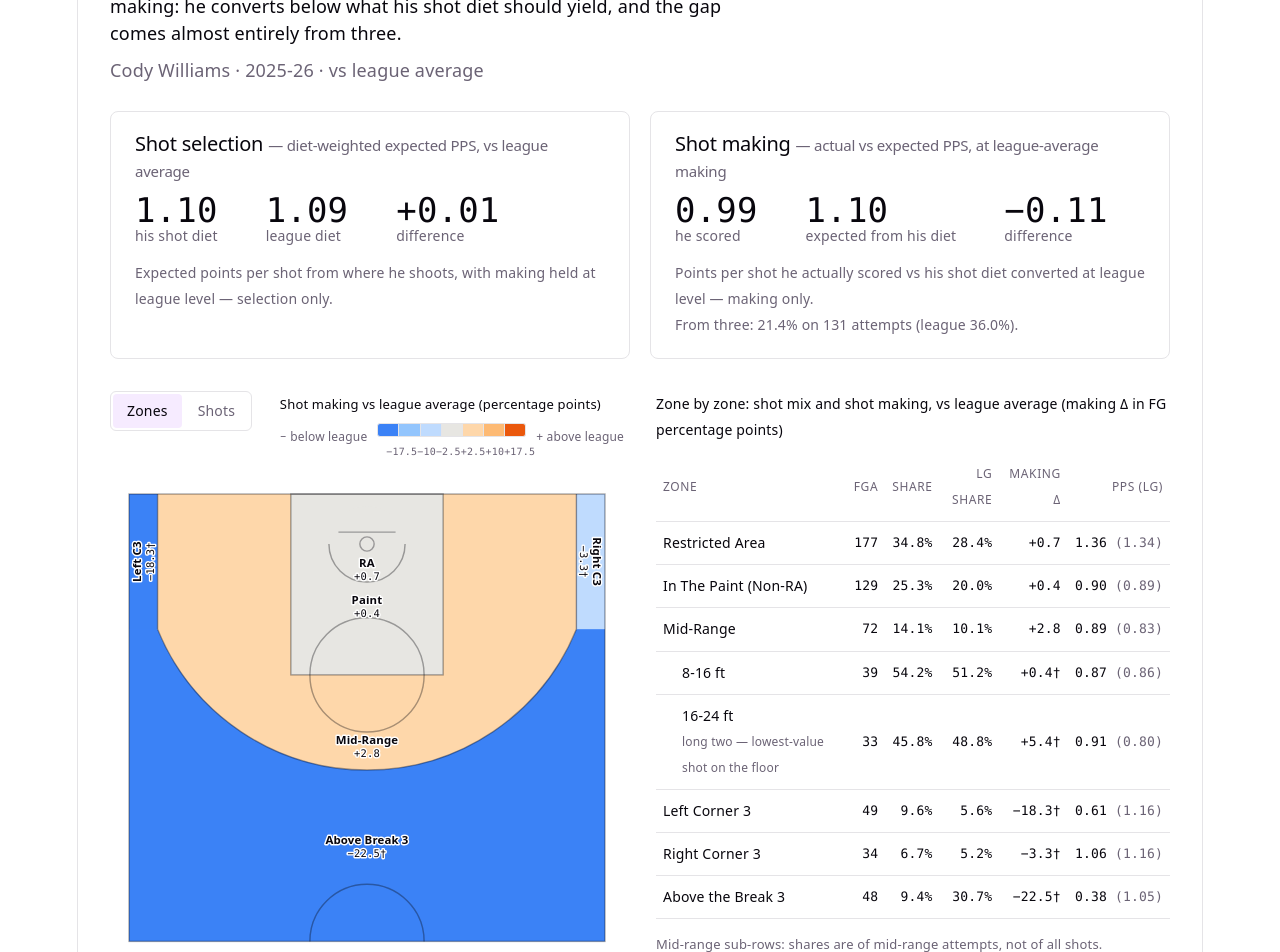
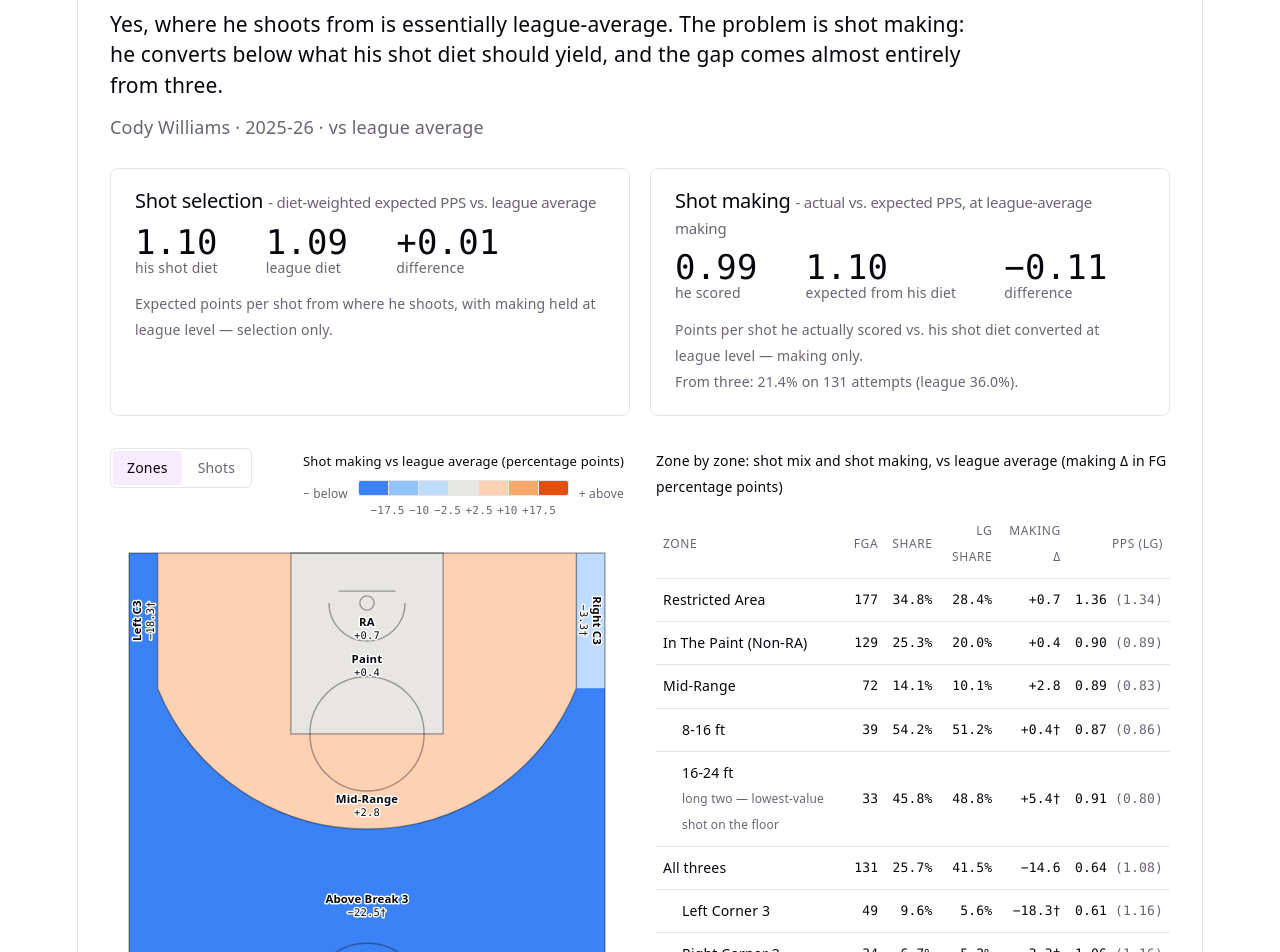
Before and after one commit to jayjorg308/nba-analytics, a React (Vite) app: page / in a window 1280 px wide. Shown: the part 100-1052 px from the top of the page. Built offline with nearby package versions, Linux system fonts and the light colour scheme.

Commit message:
slight changes to color palette and wording in claims

```diff
--- a/src/App.css
+++ b/src/App.css
@@ -9,15 +9,20 @@
    --text-h in both modes; per-arm luminance monotone; neutral gray).
    Advisory dataviz-validator note: the inner (palest) steps sit below the
    2:1 surface floor by design — they are large regions delineated by
-   court-line strokes and carrying direct labels, not discrete marks. */
+   court-line strokes and carrying direct labels, not discrete marks.
+   Hue note: in DARK mode the 4.5:1 label floor caps warm fills at relative
+   luminance ~0.16, where yellow/amber physically reads as brown — dark warm
+   hues must stay red-orange or redder; don't re-attempt amber there. */
 :root {
   --making-cold-3: #3b82f6;
   --making-cold-2: #93c5fd;
   --making-cold-1: #bfdbfe;
   --making-neutral: #e7e6e2;
-  --making-warm-1: #fed7aa;
-  --making-warm-2: #fdba74;
-  --making-warm-3: #ea580c;
+  /* "Ember-match" warm arm: the dark mode Ember hue translated to light, so
+     the scale reads as one character across themes. */
+  --making-warm-1: #ffd1b3;
+  --making-warm-2: #fca86a;
+  --making-warm-3: #e14f0b;
   --making-nodata: var(--bg);
 }
 
@@ -27,9 +32,11 @@
     --making-cold-2: #1e40af;
     --making-cold-1: #1e3a5f;
     --making-neutral: #272935;
-    --making-warm-1: #4d2d1a;
-    --making-warm-2: #8a3d10;
-    --making-warm-3: #c2410c;
+    /* "Ember" warm arm: red-orange with chroma held high where a darkened
+       orange goes brown; warm-1 luminance matched to cold-1 for arm balance. */
+    --making-warm-1: #6b2612;
+    --making-warm-2: #a53409;
+    --making-warm-3: #c73d05;
   }
 }
 
@@ -44,17 +51,22 @@
 }
 
 .hero-header h1 {
-  margin-bottom: 8px;
+  margin-bottom: 16px;
 }
 
-/* The verdict: the first thing the eye hits after the question. Prose, not
-   numbers — the headline blocks below carry the figures. */
+/* The verdict: the first thing the eye hits after the question, so it ranks
+   between body (18px) and h2 (24px). Prose, not numbers — the headline
+   blocks below carry the figures. */
 .hero-verdict {
-  font-size: 18px;
-  line-height: 1.5;
+  font-size: 21px;
+  line-height: 1.45;
   color: var(--text-h);
-  max-width: 62ch;
-  margin: 0 0 10px;
+  max-width: 72ch;
+  margin: 18px 0 14px;
+
+  @media (max-width: 1024px) {
+    font-size: 19px;
+  }
 }
 
 .hero-byline {
@@ -355,8 +367,11 @@
   gap: 10px;
 }
 
+/* The legend is the key to the default hero visual — the bar takes all the
+   row width the end-caps leave it, within a readable ceiling. */
 .zones-legend-steps {
-  flex: 0 1 280px;
+  flex: 1 1 220px;
+  max-width: 380px;
 }
 
 .zones-legend-swatches {
@@ -365,7 +380,7 @@
 
 .zones-legend-swatch {
   flex: 1;
-  height: 12px;
+  height: 14px;
   border: 1px solid var(--border);
   border-left-width: 0;
 }
@@ -383,7 +398,7 @@
   display: flex;
   justify-content: space-between;
   font-family: var(--mono);
-  font-size: 10px;
+  font-size: 11px;
   padding: 2px 6% 0; /* pull edge numbers under the swatch boundaries */
 }
 
@@ -463,7 +478,8 @@
   opacity: 0.45;
 }
 
-.band-row th {
+.band-row th,
+.zone-row-child th {
   padding-left: 26px;
   font-weight: 400;
   color: var(--text);
--- a/src/app/HeadlineBanner.tsx
+++ b/src/app/HeadlineBanner.tsx
@@ -1,5 +1,10 @@
 import type { ShotMetrics } from '../domain/aggregate'
-import { formatPercent1, formatPps2, formatSignedPps2, withSmallSampleMark } from '../format'
+import {
+    formatPercent1,
+    formatPps2,
+    formatSignedPps2,
+    withSmallSampleMark,
+} from '../format'
 
 /**
  * The paired headline blocks: the two-axis answer (v1 thesis) with equal
@@ -21,56 +26,85 @@
 }) {
     return (
         <div className="headline-pair">
-      <section className="headline-banner" aria-label="Shot selection headline">
+            <section
+                className="headline-banner"
+                aria-label="Shot selection headline"
+            >
                 <h2>
                     Shot selection{' '}
-          <span className="comparison-class">— diet-weighted expected PPS, vs league average</span>
+                    <span className="comparison-class">
+                        - diet-weighted expected PPS vs. league average
+                    </span>
                 </h2>
                 <div className="headline-numbers">
                     <div className="headline-stat">
-            <span className="stat-value">{formatPps2(selection.playerDietExpectedPps)}</span>
+                        <span className="stat-value">
+                            {formatPps2(selection.playerDietExpectedPps)}
+                        </span>
                         <span className="stat-label">his shot diet</span>
                     </div>
                     <div className="headline-stat">
-            <span className="stat-value">{formatPps2(selection.leagueDietExpectedPps)}</span>
+                        <span className="stat-value">
+                            {formatPps2(selection.leagueDietExpectedPps)}
+                        </span>
                         <span className="stat-label">league diet</span>
                     </div>
                     <div className="headline-stat">
-            <span className="stat-value">{formatSignedPps2(selection.selectionDelta)}</span>
+                        <span className="stat-value">
+                            {formatSignedPps2(selection.selectionDelta)}
+                        </span>
                         <span className="stat-label">difference</span>
                     </div>
                 </div>
                 <p className="headline-note">
-          Expected points per shot from where he shoots, with making held at league level —
-          selection only.
+                    Expected points per shot from where he shoots, with making
+                    held at league level — selection only.
                 </p>
             </section>
-      <section className="headline-banner" aria-label="Shot making headline">
+            <section
+                className="headline-banner"
+                aria-label="Shot making headline"
+            >
                 <h2>
                     Shot making{' '}
-          <span className="comparison-class">— actual vs expected PPS, at league-average making</span>
+                    <span className="comparison-class">
+                        - actual vs. expected PPS, at league-average making
+                    </span>
                 </h2>
                 <div className="headline-numbers">
                     <div className="headline-stat">
-            <span className="stat-value">{formatPps2(making.actualPps)}</span>
+                        <span className="stat-value">
+                            {formatPps2(making.actualPps)}
+                        </span>
                         <span className="stat-label">he scored</span>
                     </div>
                     <div className="headline-stat">
-            <span className="stat-value">{formatPps2(selection.playerDietExpectedPps)}</span>
-            <span className="stat-label">expected from his diet</span>
+                        <span className="stat-value">
+                            {formatPps2(selection.playerDietExpectedPps)}
+                        </span>
+                        <span className="stat-label">
+                            expected from his diet
+                        </span>
                     </div>
                     <div className="headline-stat">
-            <span className="stat-value">{formatSignedPps2(making.makingPpsDelta)}</span>
+                        <span className="stat-value">
+                            {formatSignedPps2(making.makingPpsDelta)}
+                        </span>
                         <span className="stat-label">difference</span>
                     </div>
                 </div>
                 <p className="headline-note">
-          Points per shot he actually scored vs his shot diet converted at league level — making
-          only.
+                    Points per shot he actually scored vs. his shot diet
+                    converted at league level — making only.
                 </p>
                 <p className="headline-note">
-          From three: {withSmallSampleMark(formatPercent1(threes.fgPct), threes.smallSampleMaking)}{' '}
-          on {threes.attempts} attempts (league {formatPercent1(threes.leagueFgPct)}).
+                    From three:{' '}
+                    {withSmallSampleMark(
+                        formatPercent1(threes.fgPct),
+                        threes.smallSampleMaking
+                    )}{' '}
+                    on {threes.attempts} attempts (league{' '}
+                    {formatPercent1(threes.leagueFgPct)}).
                 </p>
             </section>
         </div>
--- a/src/app/ZoneTable.tsx
+++ b/src/app/ZoneTable.tsx
@@ -1,13 +1,17 @@
 import { Fragment } from 'react'
 import type { BandMetricsRow, ShotMetrics, ZoneMetricsRow } from '../domain/aggregate'
-import { LONG_TWO_BAND } from '../domain/constants'
+import { LONG_TWO_BAND, ZONE_POINT_VALUE } from '../domain/constants'
 import { formatPercent1, formatPps2, formatSignedPp1, withSmallSampleMark } from '../format'
 
-function ZoneRow({ row }: { row: ZoneMetricsRow }) {
+function ZoneRow({ row, child = false }: { row: ZoneMetricsRow; child?: boolean }) {
+  const className =
+    [child ? 'zone-row-child' : null, row.included ? null : 'zone-row-excluded']
+      .filter(Boolean)
+      .join(' ') || undefined
   return (
     // included=false zones are muted, never deleted (ADR-0008): their
     // attempts still count toward the diet weighting.
-    <tr className={row.included ? undefined : 'zone-row-excluded'}>
+    <tr className={className}>
       <th scope="row">{row.zone}</th>
       <td>{row.attempts}</td>
       <td>{formatPercent1(row.attemptShare)}</td>
@@ -47,7 +51,9 @@
  * formats, it never computes (ADR-0007).
  */
 export function ZoneTable({ metrics }: { metrics: ShotMetrics }) {
-  const { zones, midRangeSplit, cornerSplit, backcourt } = metrics
+  const { zones, midRangeSplit, cornerSplit, backcourt, threes } = metrics
+  const twoPointZones = zones.filter((z) => ZONE_POINT_VALUE[z.zone] === 2)
+  const threePointZones = zones.filter((z) => ZONE_POINT_VALUE[z.zone] === 3)
   const anyExcluded = zones.some((z) => !z.included)
   const anyFlagged =
     zones.some((z) => z.smallSampleMaking) ||
@@ -78,13 +84,29 @@
           </tr>
         </thead>
         <tbody>
-          {zones.map((row) => (
+          {twoPointZones.map((row) => (
             <Fragment key={row.zone}>
               <ZoneRow row={row} />
               {row.zone === 'Mid-Range' &&
                 midRangeSplit.visible &&
                 midRangeSplit.bands.map((band) => <BandRow key={band.band} band={band} />)}
             </Fragment>
+          ))}
+          {/* The verdict-grain parent row (ADR-0016): the combined threes
+              clear the small-sample bar its children individually fail — the
+              row order is the argument for why the verdict speaks here. */}
+          <tr>
+            <th scope="row">All threes</th>
+            <td>{threes.attempts}</td>
+            <td>{formatPercent1(threes.attemptShare)}</td>
+            <td>{formatPercent1(threes.leagueAttemptShare)}</td>
+            <td>{withSmallSampleMark(formatSignedPp1(threes.makingDelta), threes.smallSampleMaking)}</td>
+            <td>
+              {formatPps2(threes.pps)} <span className="lg">({formatPps2(threes.leaguePps)})</span>
+            </td>
+          </tr>
+          {threePointZones.map((row) => (
+            <ZoneRow key={row.zone} row={row} child />
           ))}
         </tbody>
       </table>
--- a/src/chart/ChartPanel.tsx
+++ b/src/chart/ChartPanel.tsx
@@ -97,8 +97,11 @@
       <div className="zones-legend-title">
         Shot making vs league average (percentage points)
       </div>
+      {/* End-caps stay terse ("below"/"above") — the signed edge numbers and
+          the title's "vs league average" carry the semantics, and the saved
+          width goes to the swatch bar. */}
       <div className="zones-legend-scale">
-        <span className="zones-legend-end">− below league</span>
+        <span className="zones-legend-end">− below</span>
         <div className="zones-legend-steps">
           <div className="zones-legend-swatches">
             {MAKING_LEGEND.map((entry) => (
@@ -116,7 +119,7 @@
             ))}
           </div>
         </div>
-        <span className="zones-legend-end">+ above league</span>
+        <span className="zones-legend-end">+ above</span>
       </div>
     </div>
   )
--- a/src/heroConfig.ts
+++ b/src/heroConfig.ts
@@ -16,6 +16,6 @@
     // (src/app/verdict.guard.test.ts) fails if any directional claim stops
     // matching the deployed payload. Selection/making language only (ADR-0005).
     verdict:
-    'Yes — where he shoots from is essentially league-average. The problem is making: ' +
+        'Yes, where he shoots from is essentially league-average. The problem is shot making: ' +
         'he converts below what his shot diet should yield, and the gap comes almost entirely from three.',
 } as const
--- a/src/index.css
+++ b/src/index.css
@@ -75,6 +75,10 @@
 
 h1 {
   font-size: 56px;
+  /* Must own its line-height: the :root 145% computes to a fixed ~26px and
+     inherits — a 56px line in a 26px box paints descenders over whatever
+     sits below it. */
+  line-height: 1.05;
   letter-spacing: -1.68px;
   margin: 32px 0;
   @media (max-width: 1024px) {
```
Also changed, not shown: 3 other files (tests, documents, lock files or other folders). Lines whose indentation alone changed are shown as unchanged.
